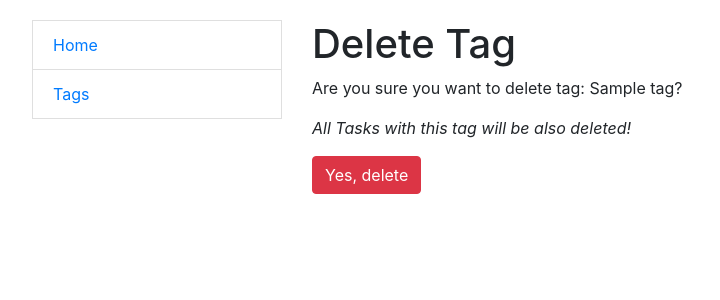
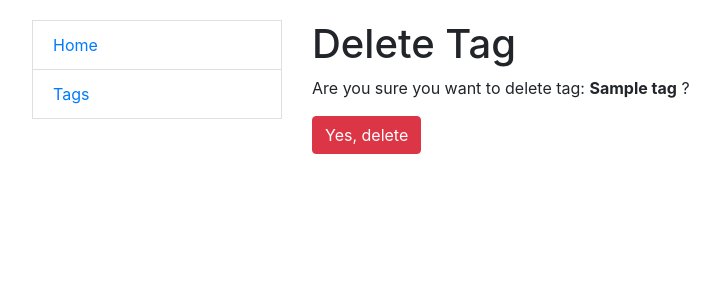
Before and after one commit to V-Shkrobatskyi/Todo-list, a Django app: page /tags/1/delete/ in a window 1280 px wide. Shown: the top 300 px of the page, without its empty margins (23-743 px from the left). Run offline with Django 5.2, Linux system fonts and the light colour scheme; tables that the repository leaves empty hold one stand-in row (values such as "Sample post").

Commit message:
update question before delete

```diff
--- a/templates/tasks/tag_confirm_delete.html
+++ b/templates/tasks/tag_confirm_delete.html
@@ -3,8 +3,7 @@
 {% block content %}
   <h1>Delete Tag</h1>
 
-  <p>Are you sure you want to delete tag: {{ tag }}?</p>
-  <p><i>All Tasks with this tag will be also deleted!</i></p>
+  <p>Are you sure you want to delete tag: <strong>{{ tag }}</strong> ?</p>
   <form action="" method="post">
     {% csrf_token %}
     <input class="btn btn-danger" type="submit" value="Yes, delete">
```
